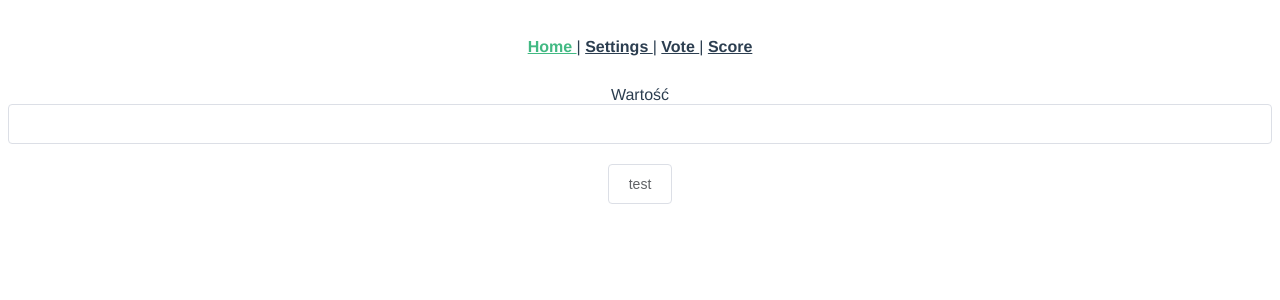
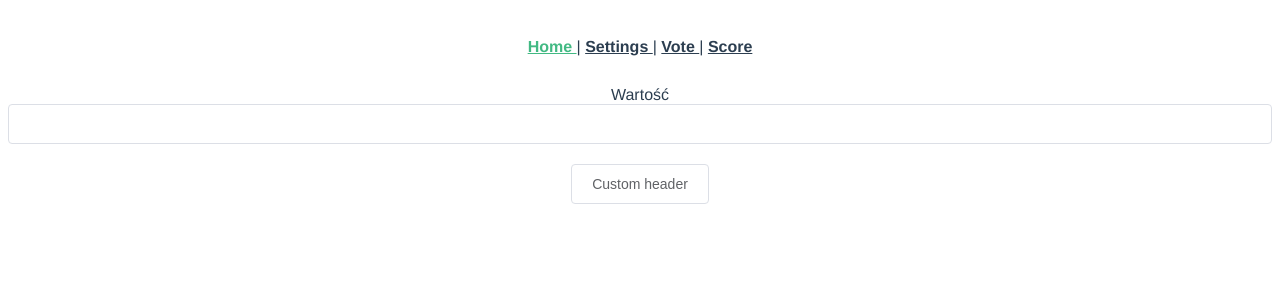
Before and after one commit to wirczur/DevMeetUp, a Vue app: page /#/ in a window 1280 px wide. Shown: the top 300 px of the page. Built offline with nearby package versions, Linux system fonts and the light colour scheme.

Commit message:
[#3.1] Dodanie slotu do BaseButton

```diff
--- a/src/components/BaseButton.vue
+++ b/src/components/BaseButton.vue
@@ -4,7 +4,9 @@
       :loading="loading"
       @click="clickHandler"
     >
-      {{ label }}
+      <slot name="header">
+        Brak napisu
+      </slot>
     </el-button>
   </div>
 </template>
--- a/src/views/Home.vue
+++ b/src/views/Home.vue
@@ -11,7 +11,11 @@
       :loading="clickButton"
       :label="labelButton"
       @click="clickHandler"
-    />
+    >
+      <template v-slot:header="test">
+        Custom header
+      </template>
+    </BaseButton>
   </div>
 </template>
 
```
